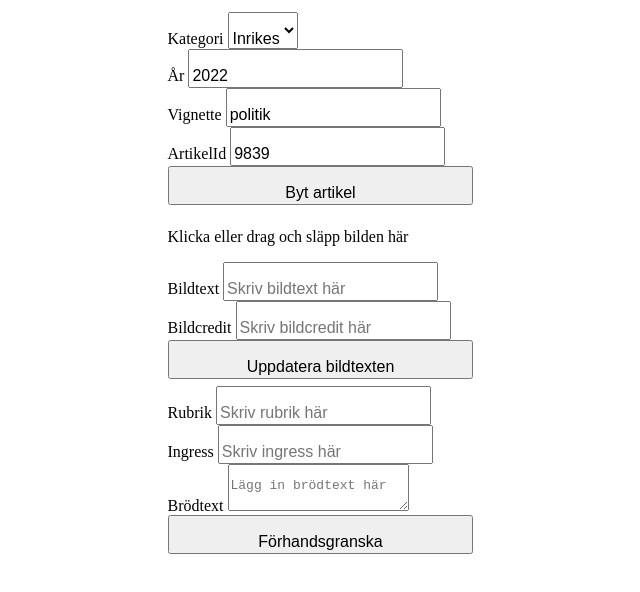
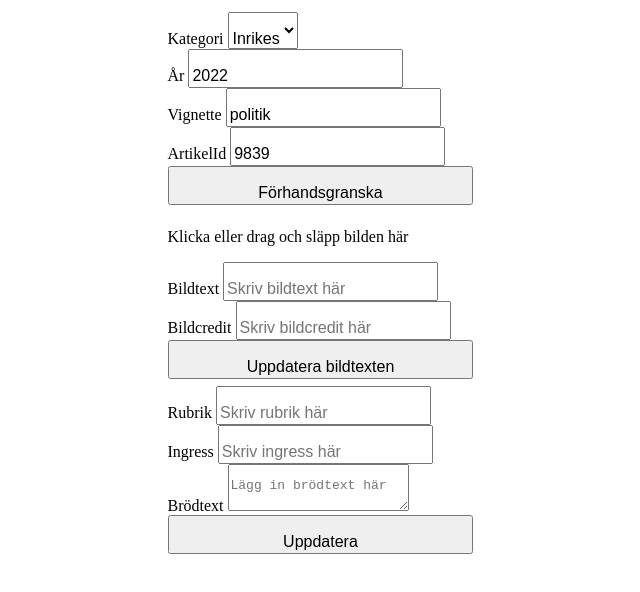
Before and after one commit to marher2016/frontend, a React (Create React App) app: page / in a window 1280 px wide. Shown: the top 592 px of the page, without its empty margins (80-720 px from the left). Built offline with nearby package versions, Linux system fonts and the light colour scheme.

Commit message:
Added articleId to submit text; made image dep on form; Added padd img

```diff
--- a/src/content/ContentComponent.js
+++ b/src/content/ContentComponent.js
@@ -133,6 +133,7 @@ class ContentComponent extends Component {
           support={support}
           onChange={handleChange}
           onSubmit={handleSubmit}
+          articleId={articleId}
         />
       </div>
       <div className="right column">
--- a/src/content/load/LoadComponent.js
+++ b/src/content/load/LoadComponent.js
@@ -51,7 +51,7 @@ class LoadComponent extends PureComponent {
           type="submit"
           name="submit"
           className="input button"
-        >Byt artikel</button>
+        >Förhandsgranska</button>
       </form>
     )
   }
--- a/src/content/show/ShowComponent.js
+++ b/src/content/show/ShowComponent.js
@@ -26,7 +26,7 @@ class ShowComponent extends Component {
     return (
       <>
         <VignetteComponent vignette={this.props.vignette} formatted={this.props.formatted} />
-        <ImageComponent images={this.state.images} />
+        <ImageComponent images={this.state.images} formatted={this.props.formatted}/>
         <TextComponent formatted={this.props.formatted} />
       </>
     )
--- a/src/content/show/image/ImageComponent.css
+++ b/src/content/show/image/ImageComponent.css
@@ -1,5 +1,6 @@
 img {
-  height: 50px;
+  height: 40px;
   object-fit: cover;
-  width: 75px;
+  width: 60px;
+  padding-left: 2px;
 }
--- a/src/content/show/image/ImageComponent.js
+++ b/src/content/show/image/ImageComponent.js
@@ -6,9 +6,11 @@ class ImageComponent extends PureComponent {
   render() {
     return this.props.images.map((image) => {
       return (
+        this.props.formatted ?
         <div key={image.time}>
           <img src={`http://localhost:8282/v1/images/${image.filePath}`} alt={image.filePath}/>
         </div>
+        : null
       )
     })
   }
--- a/src/content/submit/SubmitComponent.js
+++ b/src/content/submit/SubmitComponent.js
@@ -4,7 +4,7 @@ import './SubmitComponent.css';
 class SubmitComponent extends PureComponent {
 
   render() {
-    const {headline, leader, support, onChange, onSubmit} = this.props
+    const {headline, leader, support, onChange, onSubmit, articleId} = this.props
     return (
       <form onSubmit={onSubmit} className="form">
         <div>
@@ -45,7 +45,7 @@ class SubmitComponent extends PureComponent {
           type="submit"
           name="submit"
           className="input button"
-        >Förhandsgranska</button>
+        >{articleId ? 'Uppdatera' : 'Skapa artikel'}</button>
       </form>
     )
   }
--- a/src/content/upload/UploadComponent.js
+++ b/src/content/upload/UploadComponent.js
@@ -75,7 +75,7 @@ class UploadComponent extends Component {
             </div>
           )}
         </Dropzone>
-          : <h1 name="no_article">Byt artikel eller skriv ny artikel nedan</h1>
+          : <h1 name="no_article">Skriv artikels id ovan eller skapa ny artikel nedan</h1>
         }
       </>
     )
```
